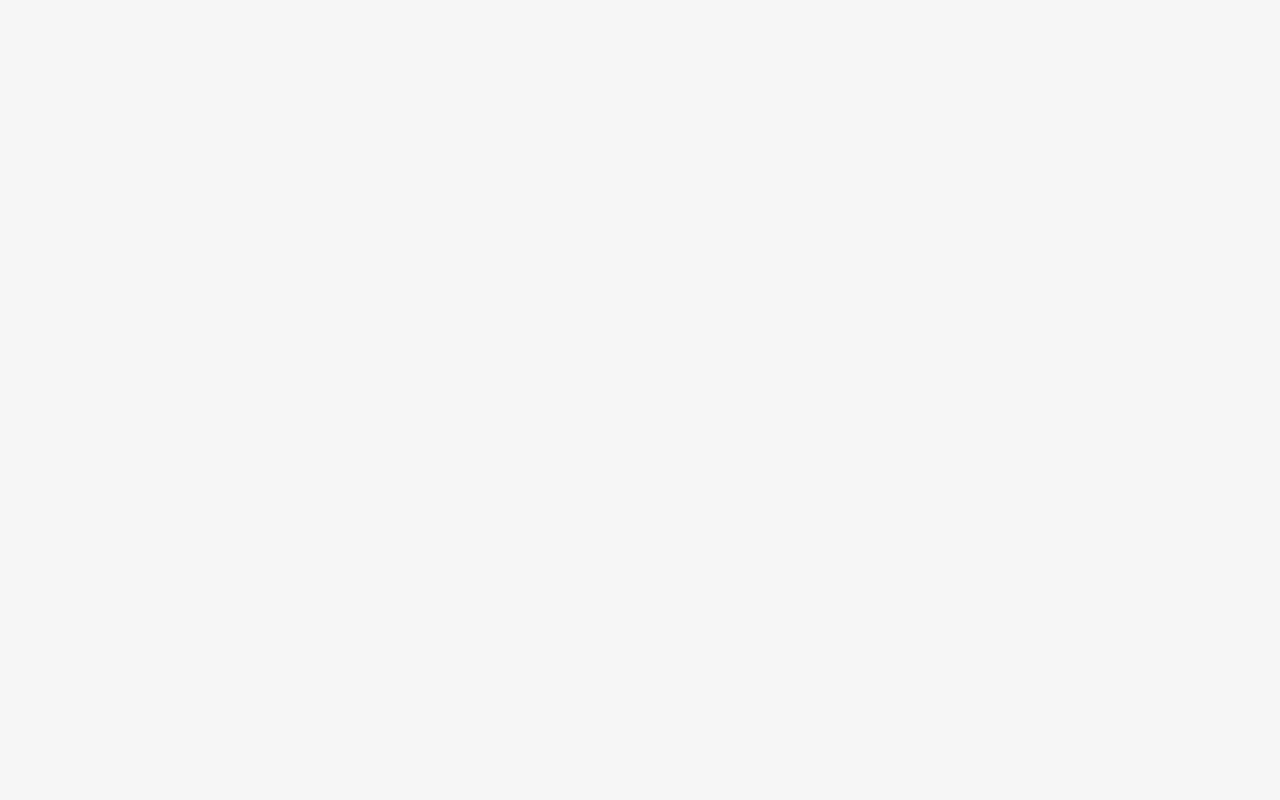
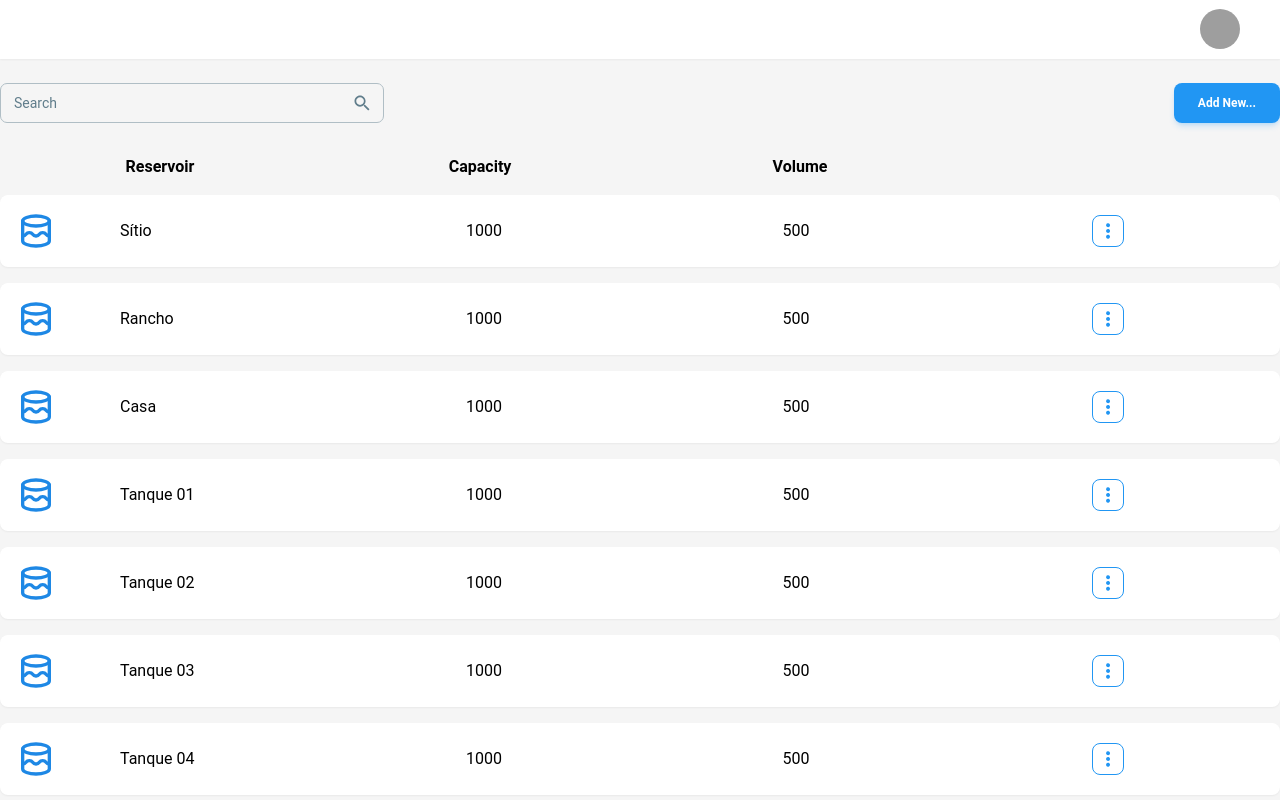
Before and after one commit to joaoPedroDaCunha/farmtech, a React (Vite) app in the folder web/: page / in a window 1280 px wide. Built offline with nearby package versions, Linux system fonts and the light colour scheme; grey boxes are pictures that could not be loaded.

Commit message:
Adiciona listagem e pagina de detalhes dos reservatorios

```diff
--- a/web/src/app.tsx
+++ b/web/src/app.tsx
@@ -4,6 +4,7 @@ import { Login } from "./app/auth/login";
 import { AuthLayout } from "./app/auth/layout";
 import { RootLayout } from "./app/root/layout";
 import { Register } from "./app/auth/register";
+import { Reservoir } from "./app/root/reservoir";
 
 export function App() {
 
@@ -12,6 +13,7 @@ export function App() {
 
       <Route path="/" element={<RootLayout />} >
         <Route path="/" element={<Home />} />
+        <Route path="reservoir" element={<Reservoir/>} />
       </Route>
 
       <Route path="/auth" element={<AuthLayout />} >
--- a/web/src/app/root/home.tsx
+++ b/web/src/app/root/home.tsx
@@ -1,8 +1,84 @@
+import { Button, Input, IconButton, Menu, MenuHandler, MenuItem, MenuList,} from "@material-tailwind/react"
+import { IoMdSearch } from "react-icons/io";
+import { TbDatabaseLeak } from "react-icons/tb";
+import { SlOptionsVertical } from "react-icons/sl";
+import { MdDeleteOutline } from "react-icons/md";
+import { MdOutlineEdit } from "react-icons/md";
+import { PiEye } from "react-icons/pi";
 
+
+const reservatorios = [
+    { nome: "Sítio",     capacidade: 1000, volume: 500 },
+    { nome: "Rancho",    capacidade: 1000, volume: 500 },
+    { nome: "Casa",      capacidade: 1000, volume: 500 },
+    { nome: "Tanque 01", capacidade: 1000, volume: 500 },
+    { nome: "Tanque 02", capacidade: 1000, volume: 500 },
+    { nome: "Tanque 03", capacidade: 1000, volume: 500 },
+    { nome: "Tanque 04", capacidade: 1000, volume: 500 },
+    { nome: "Tanque 05", capacidade: 1000, volume: 500 },
+    { nome: "Tanque 06", capacidade: 1000, volume: 500 },
+    { nome: "Tanque 07", capacidade: 1000, volume: 500 },
+    { nome: "Tanque 08", capacidade: 1000, volume: 500 },
+    { nome: "Tanque 09", capacidade: 1000, volume: 500 },
+    { nome: "Tanque 10", capacidade: 1000, volume: 500 },
+    { nome: "Tanque 11", capacidade: 1000, volume: 500 },
+    { nome: "Tanque 12", capacidade: 1000, volume: 500 },
+    { nome: "Tanque 13", capacidade: 1000, volume: 500 },
+]
 export const Home = () => {
+    return (
+        <div className="flex flex-col  justify-center items-center h-screen w-full">
+            <div className=" flex flex-col gap-4  h-full max-w-7xl w-full">
+                <div className="w-full flex flex-row justify-between my-4">
+                    <div className=" flex items-center">
+                        <div className="w-full md:w-96 ">
+                            <Input
+                                color="blue"
+                                label="Search"
+                                icon={<IoMdSearch className="h-5 w-5" />}
+                            />
+                        </div>
+                    </div>
+                    <Button color="blue" className="normal-case">Add New...</Button>
+                </div>
+                <div className="grid grid-cols-4 w-full">
+                    <h1 className="font-semibold flex justify-center">Reservoir</h1>
+                    <h1 className="font-semibold flex justify-center">Capacity</h1>
+                    <h1 className="font-semibold flex justify-center">Volume</h1>
+                    <h1></h1>
+                </div>
 
-    return (
-        <div className="flex flex-col gap-2">
+                {reservatorios.map((reservatorio, index) => (
+                    <div key={index} className=" grid grid-cols-4 justify-between w-full p-4 bg-white rounded-lg shadow-sm items-center">
+                        <div className=" flex gap-16 items-center">
+                            <div>
+                            <TbDatabaseLeak size={40} className="text-blue-600" />
+                            </div>
+                            <span >{reservatorio.nome}</span>
+                        </div>
+                        <div className="flex justify-center">
+                            <span>{reservatorio.capacidade} </span>
+                        </div>
+                        <div className="flex justify-center">
+                            <span>{reservatorio.volume} </span>
+                        </div>
+                        <div className=" flex justify-center">
+                            <Menu>
+                                <MenuHandler>
+                                    <IconButton color="blue" variant="outlined" size="sm">
+                                        <SlOptionsVertical size={16} />
+                                    </IconButton>
+                                </MenuHandler>
+                                <MenuList>
+                                    <MenuItem className="flex gap-2 items-center justify-start"><PiEye size={16} />View</MenuItem>
+                                    <MenuItem className="flex gap-2 items-center justify-start"><MdOutlineEdit size={16} />Edit</MenuItem>
+                                    <MenuItem className="flex gap-2 items-center justify-start text-red-300 focus:text-red-400"><MdDeleteOutline size={16} />Delete</MenuItem>
+                                </MenuList>
+                            </Menu>
+                        </div>
+                    </div>)
+                )}
+            </div>
         </div>
     )
 }
--- a/web/src/app/root/layout.tsx
+++ b/web/src/app/root/layout.tsx
@@ -1,3 +1,4 @@
+import { Avatar } from "@material-tailwind/react"
 import { Outlet } from "react-router"
 
 
@@ -6,8 +7,13 @@ export const RootLayout = () => {
     //o usuario esta atenticado ele pode acessar se não faça um redirect para a pagina de login
 
     return (
-        <div className="flex w-full h-screen gap-2 bg-gray-100">
-            <Outlet />
+        <div className="flex flex-col w-full h-screen overflow-hidden gap-2 bg-gray-100">
+            <div className="flex flex-row justify-end items-center bg-white h-16 w-full shadow-sm">
+                <Avatar className="flex w-10 h-10 mr-10" src="https://docs.material-tailwind.com/img/face-2.jpg" alt="avatar" />
+            </div>
+                <div className="overflow-auto">
+                <Outlet />
+                </div>
         </div>
     )
 }
--- /dev/null
+++ b/web/src/app/root/reservoir.tsx
@@ -0,0 +1,34 @@
+import { Button, } from "@material-tailwind/react"
+import { MdOutlineEdit } from "react-icons/md";
+import { MdDeleteOutline } from "react-icons/md";
+
+
+export const Reservoir = () => {
+    return (
+        <div className="flex flex-col items-center gap-6 h-screen w-full mt-4">
+            <div className=" flex flex-row justify-between items-center bg-white p-4 h-24 max-w-7xl w-full shadow-sm rounded-lg">
+                    <div className="flex ">
+                    <h1 className="p-4 font-semibold flex text-xl">Reservoir: Sítio</h1>
+                    </div>
+                    <div className="flex gap-4">
+                    <Button color="blue" className="flex gap-2 items-center normal-case"><MdOutlineEdit size={16} />
+                        Edit
+                    </Button>
+                    <Button color="red" className="flex gap-2 items-center normal-case text-white hover:bg-red-400"><MdDeleteOutline size={16} />
+                        Delete
+                    </Button>
+                    </div>
+            </div>
+            <div className="flex bg-white flex-col h-3/6 max-w-7xl w-full shadow-sm rounded-lg">
+                <div>
+                    Grafico Nível
+                </div>
+            </div>
+            <div className="flex bg-white flex-col h-1/6 max-w-7xl w-full shadow-sm rounded-lg ">
+                <div>
+                    Grafico tabela
+                </div>
+            </div>
+        </div>
+    )
+}
```
